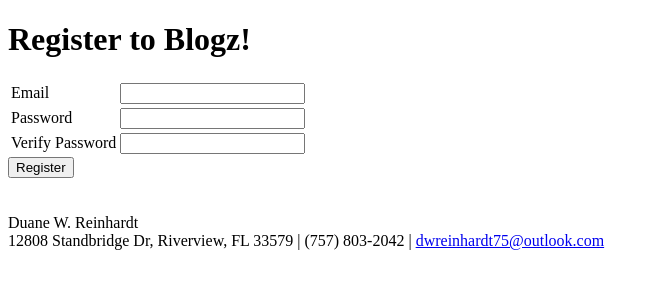
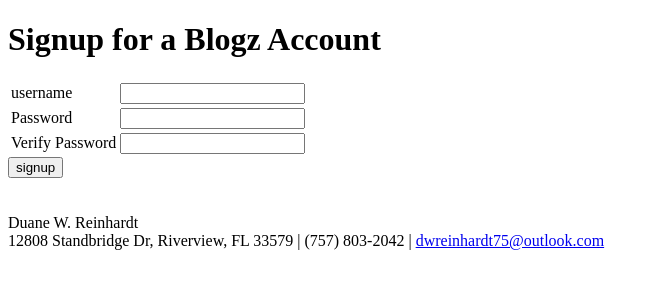
Before and after one commit to DwReinhardt/blogz, a Flask app: template templates/signup.html in a window 1280 px wide. Shown: the part 62-362 px from the top of the page, without its empty margins (0-658 px from the left). Run offline with Flask 2, Linux system fonts and the light colour scheme; the template is opened without the code that fills it, so the values that code supplies are empty; the visitor is signed in with stand-in values (Sample User, id 1).

Commit message:
correct signup and register errors

```diff
--- a/main.py
+++ b/main.py
@@ -27,37 +27,36 @@ class Blog(db.Model):
         self.timestamp = timestamp
 
 class User():
-
     id = db.Column(db.Integer, primary_key=True)
-    email = db.Column(db.String(120), unique=True)
+    username = db.Column(db.String(120), unique=True)
     password = db.Column(db.String(120))
     tasks = db.relationship('Blog', backref='owner')
 
-    def __init__(self, email, password):
-        self.email = email
+    def __init__(self, username, password):
+        self.username = username
         self.password = password
 
 @app.before_request
 def require_login():
-    allowed_routes = ['login', 'register']
-    if request.endpoint not in allowed_routes and 'email' not in session:
+    allowed_routes = ['login', 'signup']
+    if request.endpoint not in allowed_routes and 'username' not in session:
         return redirect('/login')
 
 @app.route('/signup', methods=['POST', 'GET'])
 def signup():
     if request.method == 'POST':
-        email = request.form['email']
+        username = request.form['username']
         password = request.form['password']
         verify = request.form['verify']
 
         # TODO - validate user's data
 
-        existing_user = User.query.filter_by(email=email).first()
+        existing_user = User.query.filter_by(username=username).first()
         if not existing_user:
-            new_user = User(email, password)
+            new_user = User(username, password)
             db.session.add(new_user)
             db.session.commit()
-            session['email'] = email
+            session['username'] = username
             return redirect('/')
         else:
             # TODO - user better response messaging
@@ -68,11 +67,11 @@ def signup():
 @app.route('/login', methods=['POST', 'GET'])
 def login():
     if request.method == 'POST':
-        email = request.form['email']
+        username = request.form['username']
         password = request.form['password']
-        user = User.query.filter_by(email=email).first()
+        user = User.query.filter_by(username=username).first()
         if user and user.password == password:
-            session['email'] = email
+            session['username'] = username
             flash("Logged in")
             return redirect('/newpost')
         else:
@@ -82,7 +81,7 @@ def login():
 
 @app.route('/logout')
 def logout():
-    del session['email']
+    del session['username']
     return redirect('/')
 
 
--- a/templates/login.html
+++ b/templates/login.html
@@ -6,9 +6,9 @@
 <form action="/login" method="post">
     <table>
         <tr>
-            <td><label for="email">Email</label></td>
+            <td><label for="username">username</label></td>
             <td>
-                <input name="email" type="email" value="{{ email }}">
+                <input name="username" type="username" value="{{ username }}">
             </td>
         </tr>
         <tr>
--- a/templates/signup.html
+++ b/templates/signup.html
@@ -2,13 +2,13 @@
 {% extends "base.html" %}
 
 {% block content %}
-<h1>Register to Blogz!</h1>
-<form action="/register" method="post">
+<h1>Signup for a Blogz Account</h1>
+<form action="/signup" method="post">
     <table>
         <tr>
-            <td><label for="email">Email</label></td>
+            <td><label for="username">username</label></td>
             <td>
-                <input name="email" type="email" value="{{ email }}">
+                <input name="username" type="username" value="{{ username }}">
             </td>
         </tr>
         <tr>
@@ -24,6 +24,6 @@
             </td>
         </tr>
     </table>
-    <input type="submit" value="Register">
+    <input type="submit" value="signup">
 </form>
 {% endblock %}
```
